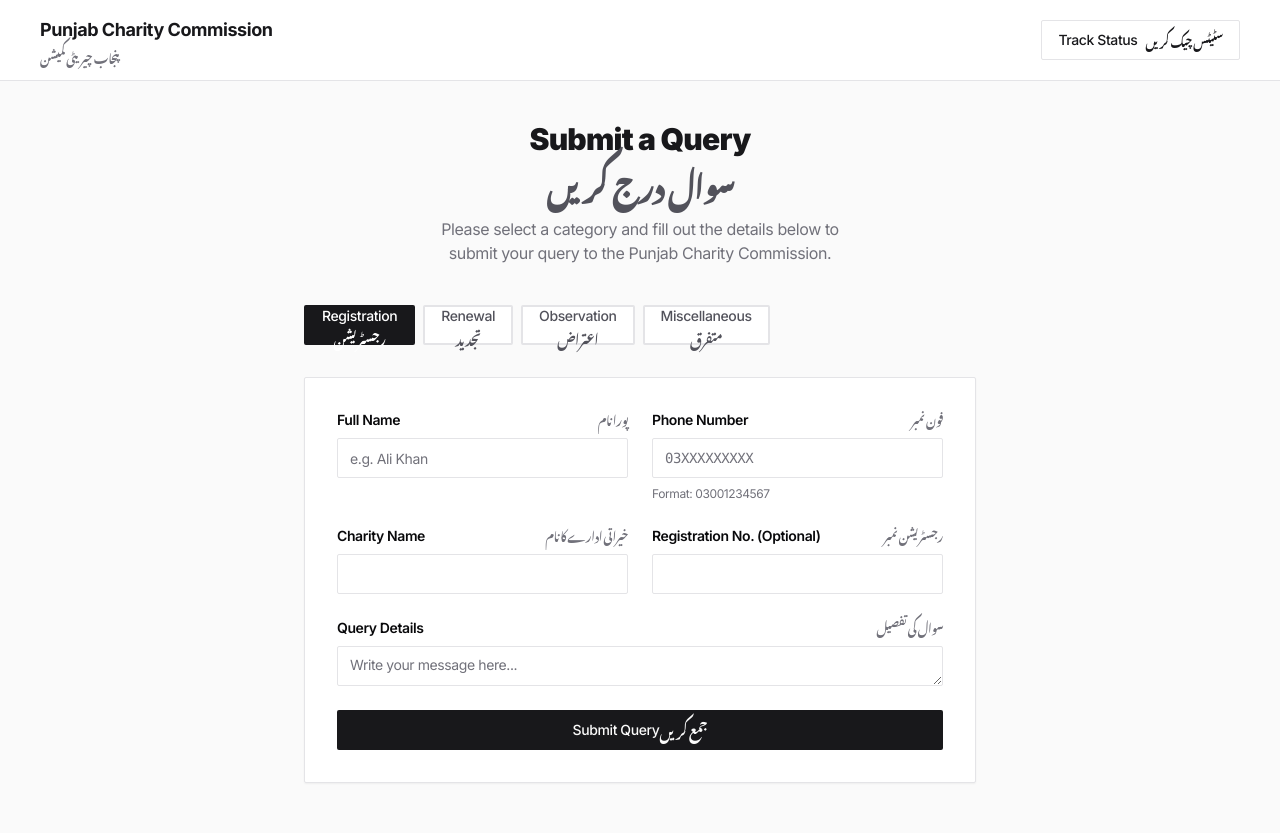
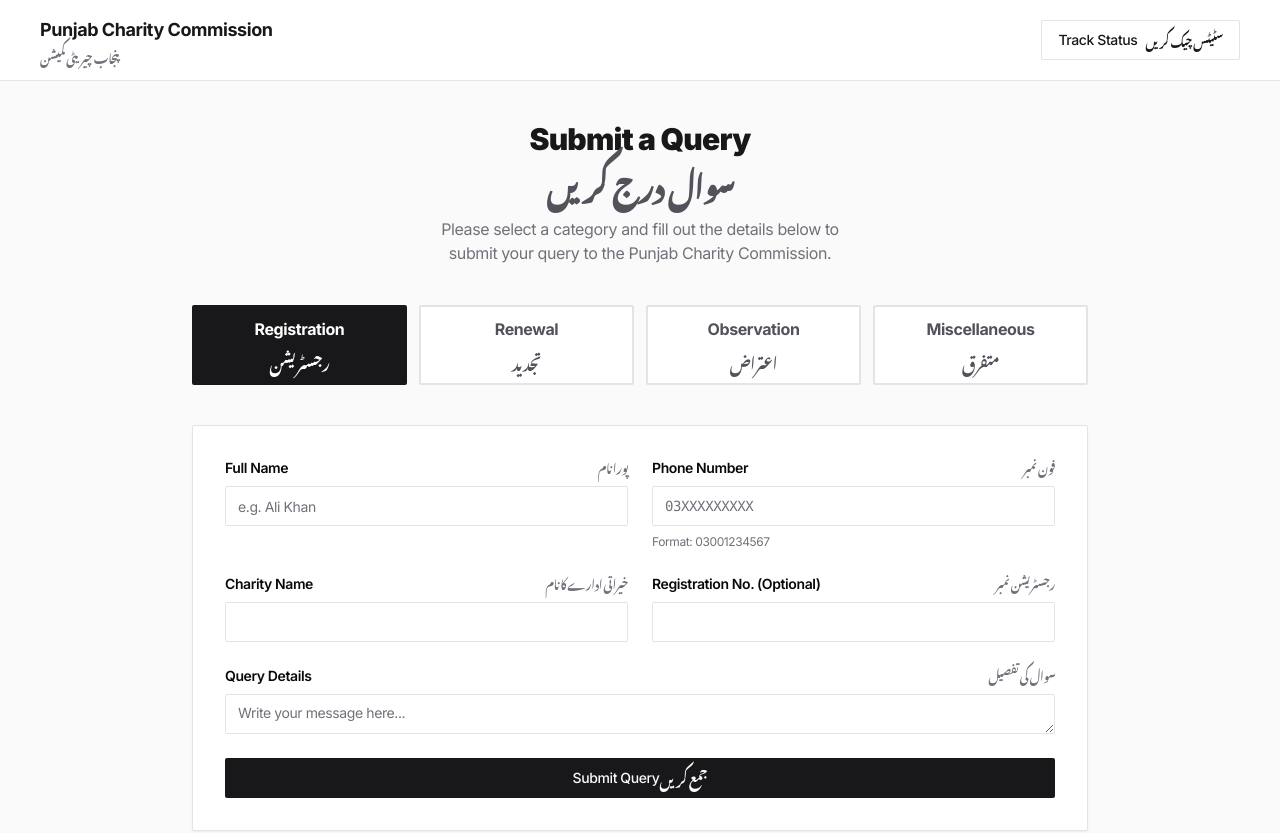
Before and after one commit to AbdUrRahman-Nazir/pcc-portal, a Next.js app: page / in a window 1280 px wide. Shown: the top 833 px of the page. Built offline with nearby package versions, Linux system fonts and the light colour scheme; a web font is replaced by a local one.

Commit message:
style: fix Urdu text overflowing in category tabs by converting to grid layout and increasing submission form container max-width

```diff
--- a/components/CategoryTabs.tsx
+++ b/components/CategoryTabs.tsx
@@ -18,7 +18,7 @@
 
 export function CategoryTabs({ selected, onChange }: CategoryTabsProps) {
   return (
-    <div className="flex flex-wrap gap-2 mb-8">
+    <div className="grid grid-cols-2 md:grid-cols-4 gap-3 mb-10">
       {categories.map((cat) => {
         const isSelected = selected === cat.id
         return (
@@ -27,14 +27,14 @@
             type="button"
             onClick={() => onChange(cat.id)}
             className={cn(
-              "sleek-button flex flex-col items-center justify-center py-3 px-6 h-auto transition-colors font-medium border-2",
+              "sleek-button flex flex-col items-center justify-center py-4 px-2 min-h-[5rem] transition-colors border-2",
               isSelected
                 ? "border-zinc-900 bg-zinc-900 text-white"
                 : "border-zinc-200 bg-white text-zinc-600 hover:border-zinc-400 hover:bg-zinc-50"
             )}
           >
-            <span className="text-sm font-sans mb-1">{cat.labelEn}</span>
-            <span className="text-sm font-urdu leading-none">{cat.labelUr}</span>
+            <span className="text-sm md:text-base font-sans font-bold mb-2">{cat.labelEn}</span>
+            <span className="text-sm md:text-base font-urdu leading-relaxed">{cat.labelUr}</span>
           </button>
         )
       })}
--- a/components/SubmissionForm.tsx
+++ b/components/SubmissionForm.tsx
@@ -47,7 +47,7 @@
   }
 
   return (
-    <div className="max-w-2xl mx-auto mt-10 animate-in fade-in duration-500">
+    <div className="max-w-4xl mx-auto mt-10 animate-in fade-in duration-500 px-4 md:px-0">
       <div className="text-center mb-10">
         <h1 className="text-3xl font-black tracking-tight mb-2">Submit a Query</h1>
         <h2 className="text-3xl font-bold font-urdu text-zinc-600">سوال درج کریں</h2>
```
